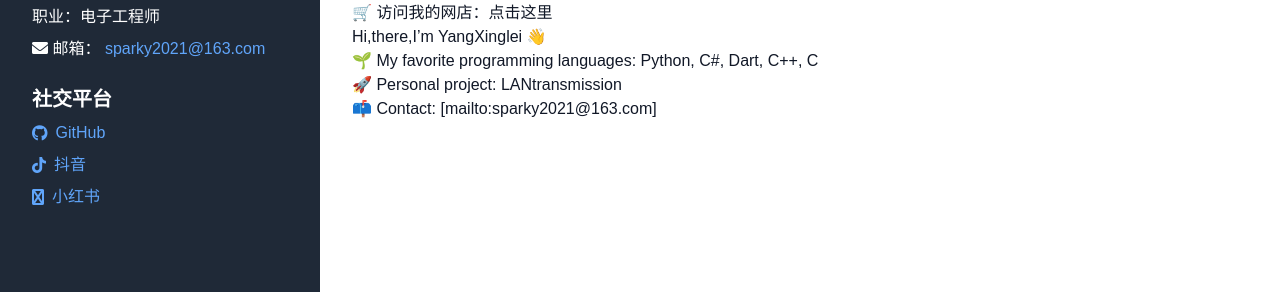
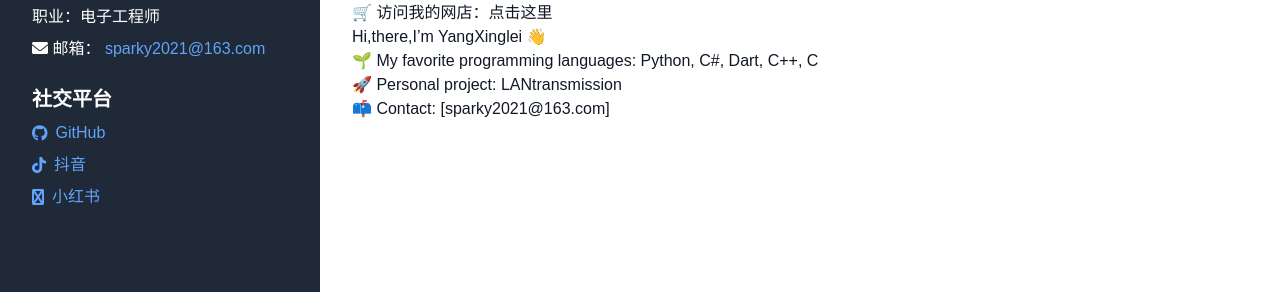
Before and after one commit to yangxinglei/yangxinglei.github.io, a Jekyll site: the page built from index.md, in a window 1280 px wide. Shown: the part 235-527 px from the top of the page. Built offline with Jekyll 4.4.1, drawn with Linux system fonts in a browser that asks for light colours.

Commit message:
Update index.md

```diff
--- a/index.md
+++ b/index.md
@@ -13,4 +13,4 @@ title: 主页
 # Hi,there,I'm YangXinglei 👋
 - 🌱 My favorite programming languages: Python, C#, Dart, C++, C
 - 🚀 Personal project: [LANtransmission](https://github.com/你的仓库)
-- 📫 Contact: [mailto:sparky2021@163.com]
+- 📫 Contact: [sparky2021@163.com]
```
